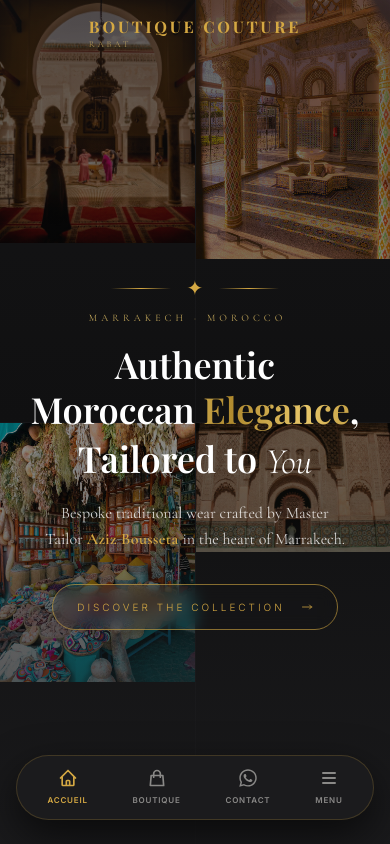
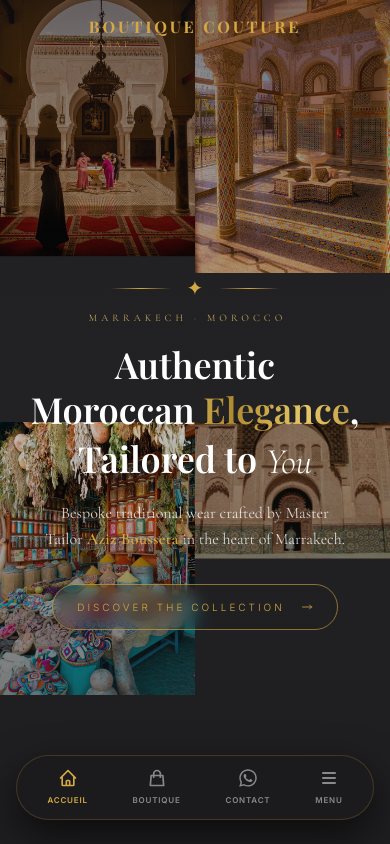
Before and after one commit to MohamedKARKACHI/boutiquecouturerabat, a React (Vite) app: page / in a window 390 px wide. Shown: the top 844 px of the page. Built offline with nearby package versions, Linux system fonts and the light colour scheme; a web font is replaced by a local one.

Commit message:
fix(hero): eliminate gaps and black borders in mobile grid background

```diff
--- a/src/components/Hero.jsx
+++ b/src/components/Hero.jsx
@@ -53,15 +53,18 @@ export default function Hero() {
       className="relative h-[100dvh] md:min-h-screen flex items-center justify-center overflow-hidden bg-ink"
     >
       {/* ── Background: Mobile 2x2 Editorial Grid ── */}
-      <div className="md:hidden absolute inset-0 z-0 grid grid-cols-2 grid-rows-2 gap-[1px] bg-charcoal">
+      <div className="md:hidden absolute inset-0 z-0 grid grid-cols-2 grid-rows-2">
         {mobileSlides.slice(0, 4).map((img, idx) => (
           <div key={idx} className="relative w-full h-full overflow-hidden">
-            <img
+            <motion.img
+              initial={{ scale: 1.2, opacity: 0 }}
+              animate={{ scale: 1.1, opacity: 1 }}
+              transition={{ duration: 1.2, delay: idx * 0.1 }}
               src={img}
               alt={`Gallery ${idx}`}
               className="w-full h-full object-cover"
             />
-            <div className="absolute inset-0 bg-black/30" />
+            <div className="absolute inset-0 bg-black/15" />
           </div>
         ))}
       </div>
@@ -84,8 +87,8 @@ export default function Hero() {
 
       {/* Universal Overlay for all viewports */}
       <div className="absolute inset-0 z-10 pointer-events-none">
-        <div className="absolute inset-0 bg-black/20" />
-        <div className="absolute inset-0 bg-gradient-to-b from-charcoal/40 via-transparent to-charcoal/80" />
+        <div className="absolute inset-0 bg-black/10 md:bg-black/20" />
+        <div className="absolute inset-0 bg-gradient-to-b from-charcoal/40 via-transparent to-charcoal/70 md:to-charcoal/80" />
       </div>
 
       {/* ── Content ── */}
```
